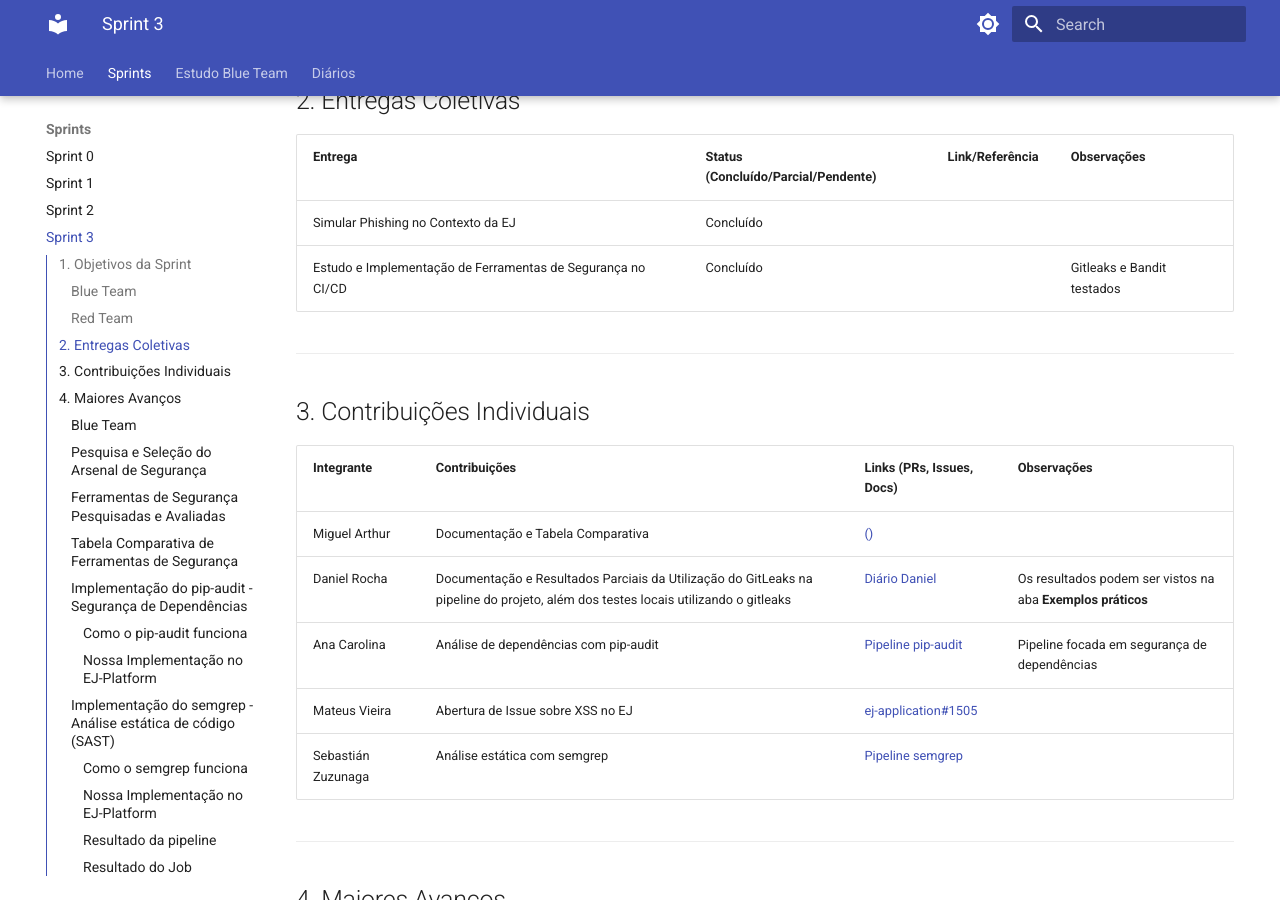
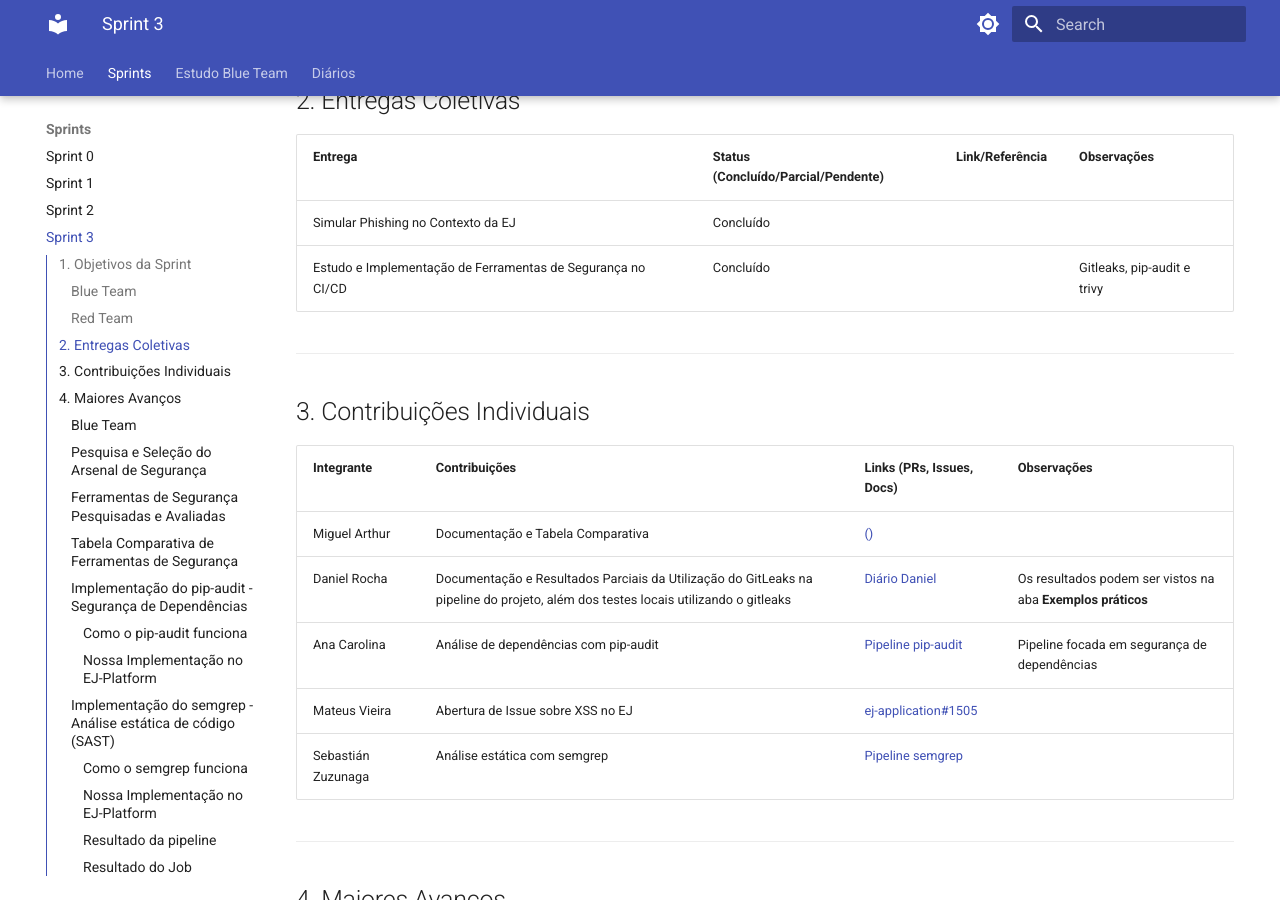
Before and after one commit to unbyytes/GCES, an MkDocs documentation site: the page built from docs/sprints/3.md, in a window 1280 px wide and 900 px high, scrolled down 961 px. Built offline with MkDocs 1.6.1 and Material for MkDocs 9.7.7, drawn with Linux system fonts in a browser that asks for light colours.

Commit message:
update
Updated the tools tested for CI/CD security implementation.

```diff
--- a/docs/sprints/3.md
+++ b/docs/sprints/3.md
@@ -34,7 +34,7 @@
 | Entrega                                                             | Status (Concluído/Parcial/Pendente) | Link/Referência        | Observações                       |
 | ------------------------------------------------------------------- | ----------------------------------- | ---------------------- | --------------------------------- |
 | Simular Phishing no Contexto da EJ                                  | Concluído                           |                        |                                   |
-| Estudo e Implementação de Ferramentas de Segurança no CI/CD         | Concluído                           |                        | Gitleaks e Bandit testados        |
+| Estudo e Implementação de Ferramentas de Segurança no CI/CD         | Concluído                           |                        | Gitleaks, pip-audit e trivy       |
 
 ---
 
```
